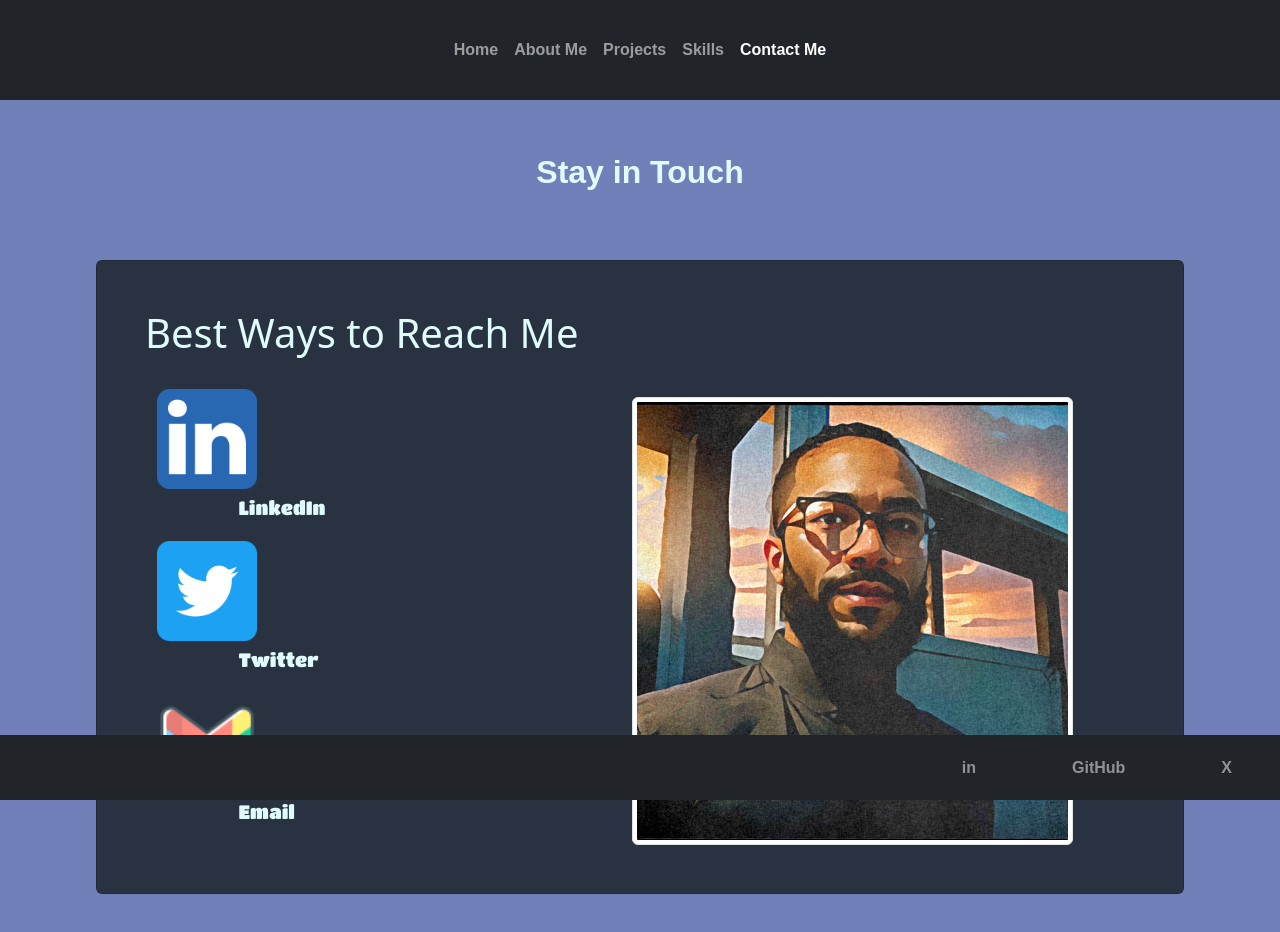
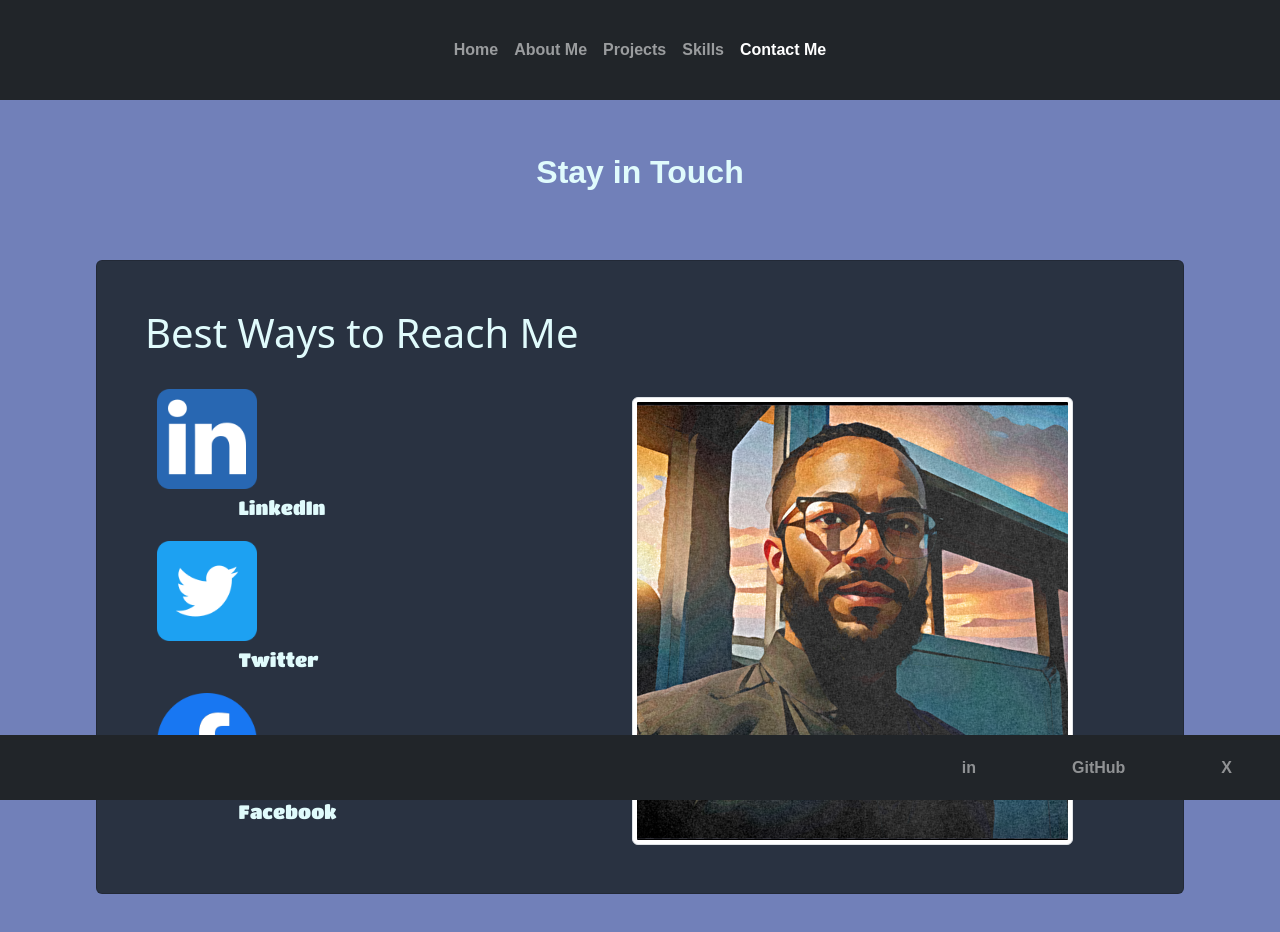
Before and after one commit to TheKhalidGibson/ReactPortfolio, a React (Vite) app: page /Contact in a window 1280 px wide. Shown: the top 932 px of the page. Built offline with nearby package versions, Linux system fonts and the light colour scheme; a web font is replaced by a local one.

Commit message:
added FB icon to assets, applied to contact page

```diff
--- a/src/pages/Contact.jsx
+++ b/src/pages/Contact.jsx
@@ -76,15 +76,15 @@ export default function Contact() {
 
               <MDBTypography className="contact-icon-labels">Twitter</MDBTypography>
 
-              <a href="https://twitter.com/KhalidGibson">
+              <a href="https://www.facebook.com/khalidmgibson">
                 <img
-                  src="../assets/GMail1.png"
+                  src="../assets/Facebook1.png"
                   className="contact-icons"
                   alt="..."
                 />
               </a>
 
-              <MDBTypography className="contact-icon-labels">Email</MDBTypography>
+              <MDBTypography className="contact-icon-labels">Facebook</MDBTypography>
             </div>
             <div className="col-md-6 col-sm-12 px-3 pt-4">
               <img
```
Also changed, not shown: public/assets/Facebook1.png (added).
